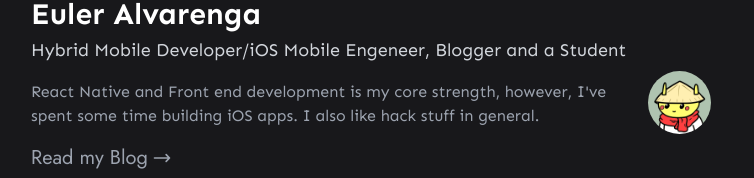
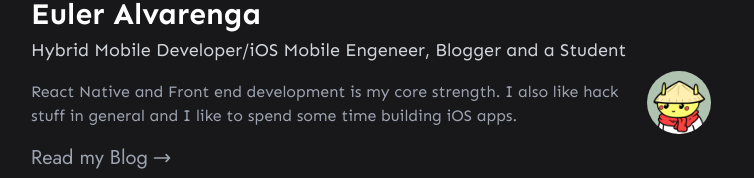
Before and after one commit to alvarengaEuler/my-portfolio, a Next.js app: page / in a window 1280 px wide. Shown: the part 140-318 px from the top of the page, without its empty margins (269-1023 px from the left). Built offline with nearby package versions, Linux system fonts and the light colour scheme; no server answers.

Commit message:
:fire: fix: corrige erro  char scaping

```diff
--- a/components/Sections/About.section.tsx
+++ b/components/Sections/About.section.tsx
@@ -15,9 +15,9 @@ const About: NextComponentType = () => {
         </p>
 
         <p className="mt-4 text-gray-400">
-          React Native and Front end development is my core strength, however,
-          I've spent some time building iOS apps. I also like hack stuff in
-          general.
+          React Native and Front end development is my core strength. I also
+          like hack stuff in general and I like to spend some time building iOS
+          apps.
         </p>
 
         <Link href="https://blog.anurag.tech" passHref>
```
